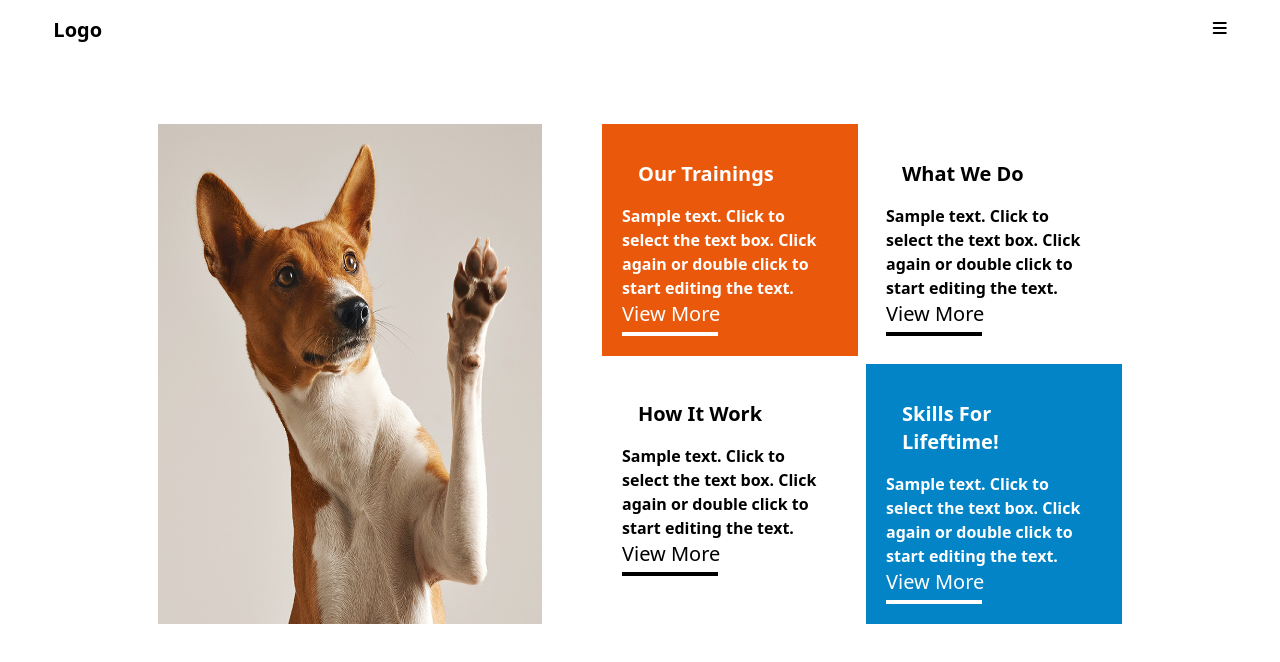
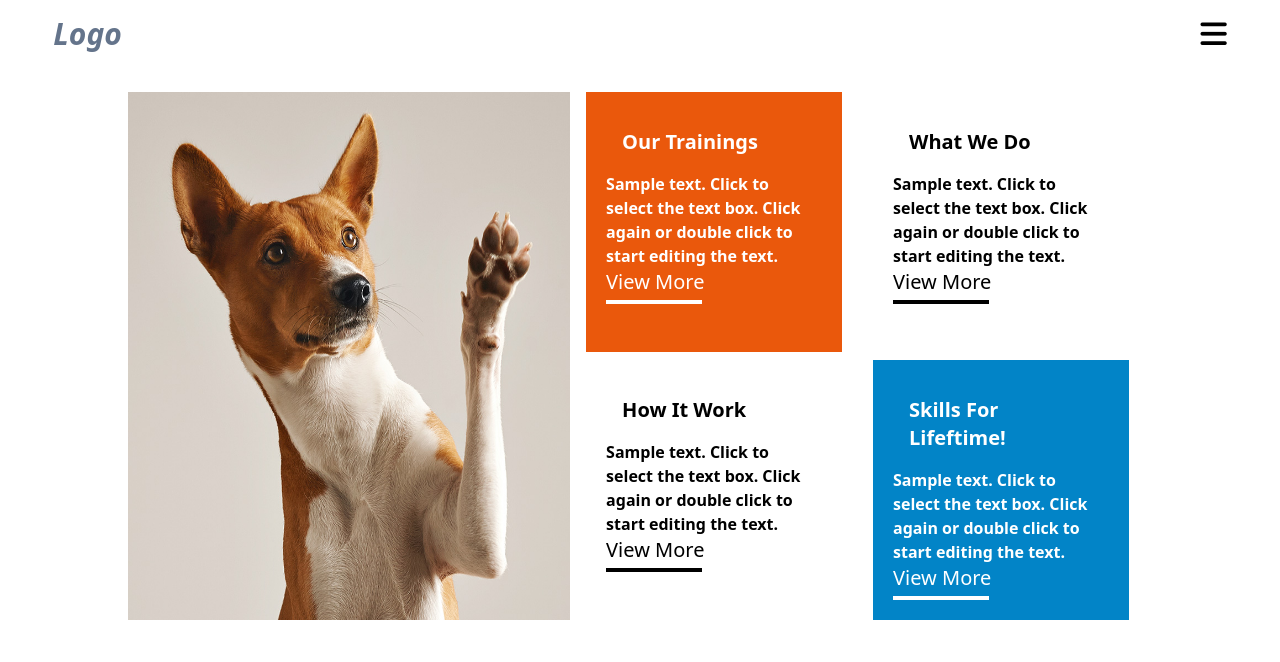
Before and after one commit to kevinmassongo/Tailwindcss-Tutorial, a plain HTML site: page index.html in a window 1280 px wide. Drawn offline with nearby package versions, Linux system fonts and the light colour scheme.

Commit message:
I finished my project thanks you my God

```diff
--- a/index.html
+++ b/index.html
@@ -10,17 +10,17 @@
     <main class="min-h-screen">
         <section class="flex w-11/12 justify-between m-auto mt-4">
             <div class="navbar">
-                <a href="#" class="text-xl text-current font-bold">Logo</a>
+                <a href="#" class="text-3xl text-slate-500 font-bold italic">Logo</a>
             </div>
-            <div class="icon">
+            <div class="text-3xl font-bold">
                 <i class="fa-solid fa-bars"></i>
             </div>
         </section>
-        <section class="mt-20 m-auto flex justify-around w-4/5">
+        <section class="mt-10 m-auto flex justify-center gap-4 w-4/5">
             <div>
-                <img src="./chien.jpg" alt="" class="w-96 h-full">
+                <img src="./chien.jpg" alt="" class="w-full h-full">
             </div>
-            <div class="grid grid-cols-2 gap-2 h-full">
+            <div class="grid grid-cols-2 grid-rows-2 gap-2 h-full w-full">
                 <div class="bg-orange-600 p-5 w-64">
                     <h1 class="text-white m-4 font-bold text-xl">Our Trainings</h1>
                     <p class="max-w-52 text-white font-semibold">Sample text. Click to select the text box. Click again or double click to start editing the text.</p>
```
